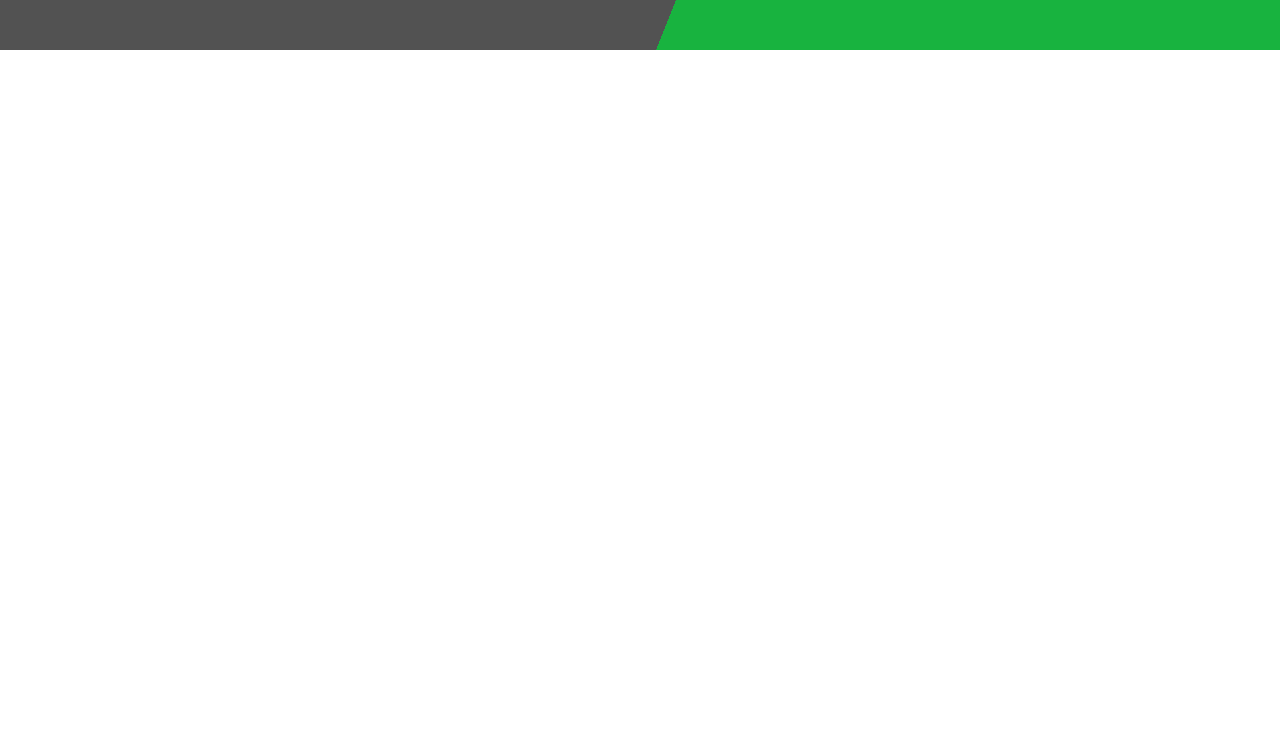
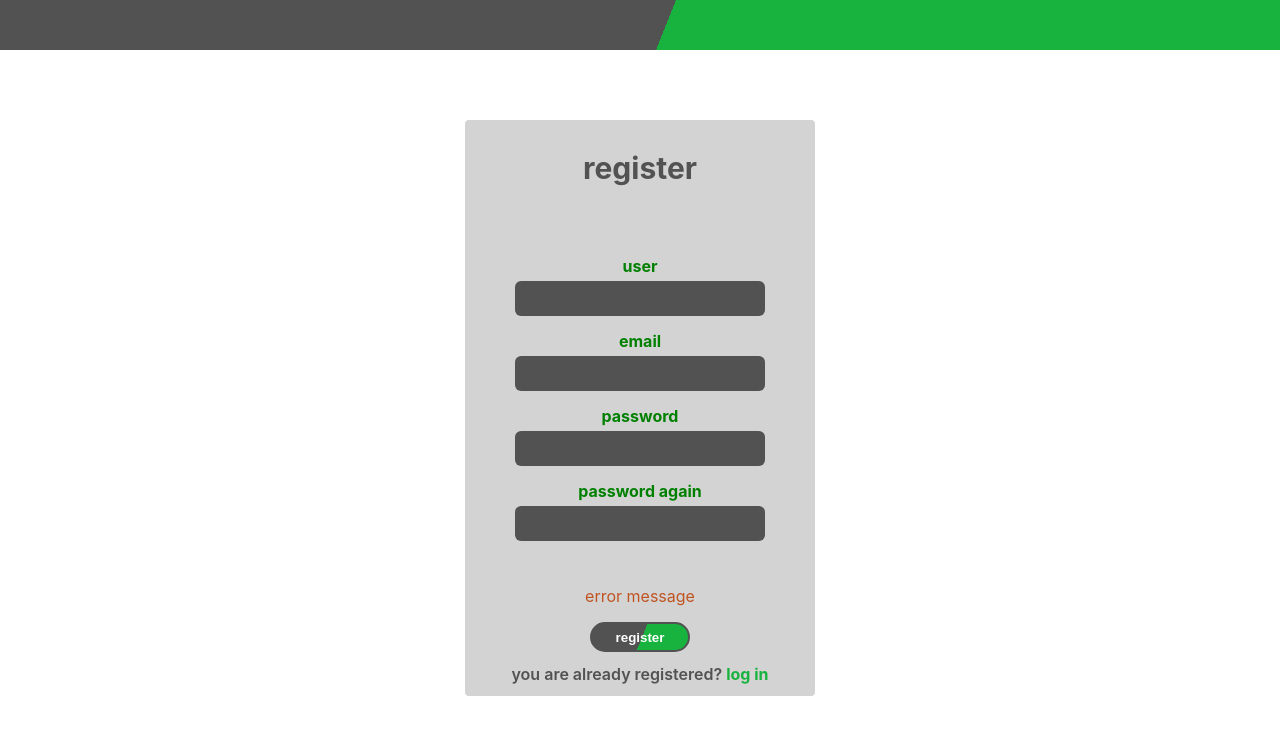
Before and after one commit to FrancoMartinPersonal/budgetMind, a React (Create React App) app in the folder client/budgetmind-client/: page /register in a window 1280 px wide. Shown: the top 734 px of the page. Built offline with nearby package versions, Linux system fonts and the light colour scheme; no server answers.

Commit message:
register style, no register while login  added

```diff
--- a/client/budgetmind-client/public/index.html
+++ b/client/budgetmind-client/public/index.html
@@ -24,7 +24,7 @@
       work correctly both with client-side routing and a non-root public URL.
       Learn how to configure a non-root public URL by running `npm run build`.
     -->
-    <title>React App</title>
+    <title>budgetMind</title>
   </head>
   <body>
     <noscript>You need to enable JavaScript to run this app.</noscript>
--- a/client/budgetmind-client/src/App.tsx
+++ b/client/budgetmind-client/src/App.tsx
@@ -1,10 +1,18 @@
-import React from 'react'
+import React, { useEffect } from 'react'
 import { BrowserRouter, Route, Routes } from 'react-router-dom'
 import styled from 'styled-components'
 import NavScreen from './screens/NavScreen'
 import LandingScreen from './screens/LandingScreen';
 import RegisterScreen from './screens/RegisterScreen';
 import HomeScreen from './screens/HomeScreen';
+import { loadCookie } from './components/Cookies';
+import { ValidateAction } from './actions/actions';
+import { authRedirect } from './components/Auth';
+import useLog from './hooks/useLog';
+import { useNavigate } from 'react-router';
+import MainScreen from './screens/MainScreen';
+
+
 
 function App() {
   return (
@@ -13,9 +21,9 @@ function App() {
       <NavScreen />
       <Routes>
 
-        <Route path="/" element={<LandingScreen />} />
+        <Route path="/" element={<MainScreen />} />
+
         <Route path="/register" element={<RegisterScreen />} />
-        <Route path="/home" element={<HomeScreen />} />
 
       </Routes>
     </BrowserRouter>
--- a/client/budgetmind-client/src/components/Auth.tsx
+++ b/client/budgetmind-client/src/components/Auth.tsx
@@ -1,7 +1,8 @@
 import useLog from '../hooks/useLog';
 import { useNavigate } from 'react-router-dom';
 import React from 'react';
-import { InterfaceAuth } from '../constants/constants';
+import { InterfaceAuth, InterfaceLogin } from '../constants/constants';
+import { saveCookie, loadCookie } from './Cookies';
 
 // interface AuthInterface {
 
@@ -10,13 +11,8 @@ import { InterfaceAuth } from '../constants/constants';
 
 //it is specified the routh once you validate de token
 
-interface localAuth {
-    navigate: any
-    navigateStr:any,
 
-}
-
-export function auth({auth,info}:InterfaceAuth,navigate:any|undefined,route:any|undefined) {
+export function authRedirect({auth,info}:InterfaceAuth,navigate:any|undefined,route:any|undefined) {
 
 
     if (auth) {
@@ -27,3 +23,19 @@ export function auth({auth,info}:InterfaceAuth,navigate:any|undefined,route:any|
     }
 
 }
+// export function loginCookieSaver(props: InterfaceLogin | undefined) {
+//     //const info = {date,id,mail,username}
+//     for (let name in props) {
+//         saveCookie({ name, value: props[name], time: 30 })
+//     }
+// }
+// export function loginCookieLoader() {
+//     const info = ["date","id","mail","username"]
+//     let log:{} = {}
+//     let name:string|null
+//     for (name in info) {
+//         name =loadCookie(name)
+//          log = {name}
+//     }
+//     return
+// }
--- a/client/budgetmind-client/src/constants/constants.tsx
+++ b/client/budgetmind-client/src/constants/constants.tsx
@@ -6,7 +6,7 @@ export enum ActionType {
 
 export interface InterfaceLogin {
 
-        mail?:string,
+        [mail:string]:string|undefined,
         username?:string,
         date:string,
         id:string
@@ -14,7 +14,7 @@ export interface InterfaceLogin {
 }
 export interface InterfaceAuth {
 
-    auth:boolean,
+    auth:boolean|undefined,
     info:{
         name?:string,
         message?:string
--- a/client/budgetmind-client/src/reducer/reducer.tsx
+++ b/client/budgetmind-client/src/reducer/reducer.tsx
@@ -10,7 +10,7 @@ const initialState = {
     },
     auth: {
         info: {},
-        auth: false,
+        auth: undefined,
         login: {
             date: '',
             mail: '',
--- a/client/budgetmind-client/src/screens/HomeScreen.tsx
+++ b/client/budgetmind-client/src/screens/HomeScreen.tsx
@@ -7,16 +7,20 @@ import { useDispatch, useSelector } from 'react-redux';
 import { RootState } from '../store/store';
 import { useNavigate } from 'react-router-dom';
 import { MainDiv } from '../themes/styledConstants';
+import useLog from '../hooks/useLog';
 
 export default function HomeScreen() {
-
+    const { authILoginLog } = useLog()
     useEffect(() => {
         //in this instance, we already have a token. we need to bring it to us with an endpoint
-    },[])
 
+    }, [])
+    console.log(authILoginLog)
     return (
         <MainDiv>
-            as
+            <h3>
+                welcome {authILoginLog?.user}
+            </h3>
         </MainDiv>
     )
 }
--- a/client/budgetmind-client/src/screens/RegisterScreen.tsx
+++ b/client/budgetmind-client/src/screens/RegisterScreen.tsx
@@ -1,11 +1,112 @@
-import React from 'react'
+import React, { useEffect, useState } from 'react'
+import styled from 'styled-components'
+import { authRedirect } from '../components/Auth';
+import useLog from '../hooks/useLog';
+import { ButtonSend, ErrorMessage, FormSend, LoginDiv, LoginInput, LoginMainText, LoginTag, LoginTagInputDiv, MainDiv, RegisterText, RegisterDiv, RegisterLink } from '../themes/styledConstants';
+import { useNavigate } from 'react-router-dom';
+import { loadCookie } from '../components/Cookies';
+import { useDispatch } from 'react-redux';
+import { bindActionCreators } from 'redux';
+import { allActions } from '../actions';
+
 
 function RegisterScreen() {
+    const { tokenLog, tokenMsgLog, authLog, authInfoLog, authILoginLog } = useLog()
+    const navigate = useNavigate()
+    let tokenLoaded = loadCookie('token')
+    const dispatch = useDispatch()
+    const { ValidateAction } = bindActionCreators(allActions, dispatch)
+    const [state, setState] = useState({
+        user: "",
+        mail: "",
+        password: "",
+        password2: ""
+
+    })
+
+
+    useEffect(() => {
+        ValidateAction(tokenLoaded)
+        console.log(tokenLoaded)
+        return () => {
+
+        }
+    }, [])
+    useEffect(() => {
+        if (authLog) {
+            alert("you're already login, log out to register")
+            navigate("/")
+        }
+        console.log(authLog)
+    }, [authLog])
+
+
+    const onChangeInputs = (e: any) => {
+        setState({
+            ...state,
+            [e.target.name]: e.target.value
+            //its save automaticaclly based in its name
+        })
+
+    }
+    const OnFormSend = (e:any) => {
+        e.preventDefault()
+
+    }
+
     return (
-        <div>
+        <MainDivRegister>
+            <LoginDiv>
+                <LoginMainText>
+                    register
+                </LoginMainText>
+                <FormSend onSubmit={e => OnFormSend(e)}>
+                    <LoginTagInputDiv>
+                        <LoginTag htmlFor='user'>
+                            user
+                        </LoginTag>
+                        <LoginInput type='text' name='user'  onChange={(e) => onChangeInputs(e)}
+                        value={state.user}/>
+                        <LoginTag htmlFor='email'>
+                            email
+                        </LoginTag>
+                        <LoginInput type='text' name='email'   onChange={(e) => onChangeInputs(e)}
+                        value={state.mail}/>
+                        <LoginTag htmlFor='password'>
+                            password
+                        </LoginTag>
+                        <LoginInput type='password' name='password'   onChange={(e) => onChangeInputs(e)}
+                        value={state.password}/>
+                        <LoginTag htmlFor='password2'>
+                            password again
+                        </LoginTag>
+                        <LoginInput type='password' name='password2'  onChange={(e) => onChangeInputs(e)}
+                        value={state.password2} />
+                    </LoginTagInputDiv>
+                    <ErrorMessage>
+                        error message
+                    </ErrorMessage>
+                    <ButtonSend>register</ButtonSend>
+                </FormSend>
+                < RegisterDiv>
 
-        </div>
+                    <RegisterText>
+                        you are already registered?
+                    </RegisterText>
+
+                    <RegisterLink to='/'>
+                        log in
+                    </RegisterLink>
+                </RegisterDiv>
+            </LoginDiv>
+        </MainDivRegister>
     )
 }
 
+const MainDivRegister = styled.div`
+display:flex;
+align-self:center;
+justify-content:center;
+`
+
 export default RegisterScreen
--- a/client/budgetmind-client/src/themes/styledConstants.tsx
+++ b/client/budgetmind-client/src/themes/styledConstants.tsx
@@ -1,4 +1,6 @@
-import styled from "styled-components";
+import styled, { css } from "styled-components";
+import { colors } from '../themes/Colors'
+import { Link, useNavigate } from 'react-router-dom';
 
 export const MainDiv = styled.div`
 display: flex;
@@ -6,3 +8,105 @@ flex-direction: row;
 justify-content: space-between;
 margin:10px 30px;
 `
+export const LoginDiv = styled.div`
+width: 350px;
+height: max-content;
+//border: 1px solid ${colors.secondary.main};
+border-radius: 4px;
+display: flex;
+flex-direction: column;
+background: #d3d3d3;
+align-self: center;
+//justify-content: space-around;
+margin: 70px 0;
+`
+export const LoginMainText = styled.h3`
+text-align: center;
+color: ${colors.secondary.main};
+font-size:30px;
+`
+export const LoginTagInputDiv = styled.div`
+display:flex;
+flex-direction: column;
+padding:15px 50px;
+margin:20px 0 ;
+color:green;
+`
+export const ButtonSend = styled.button`
+outline: none;
+background: ${_ => `linear-gradient(112deg, ${colors.secondary.main} 52%, ${colors.primary.main}  52%)`};
+border: 2px solid  ${colors.secondary.main};
+border-radius: 20px;
+font-weight: 700;
+display:flex;
+justify-content: center;
+align-items: center;
+height:30px;
+color:#ffffff;
+margin:0px auto;
+width: 100px;
+
+  transition: all .2s ease-out;
+
+
+
+&:hover {
+     ${css`
+   // transform: rotate(360deg);
+   border-radius: 1px;
+
+  `};
+
+  }
+
+`
+
+export const FormSend = styled.form`
+
+`
+export const LoginTag = styled.label`
+padding:5px;
+text-align: center;
+
+font-weight: 700;
+`
+export const LoginInput = styled.input`
+padding:10px ;
+border:none;
+font-weight: 700;
+color:white;
+text-rendering:geometricPrecision;
+border-radius: 6px;
+margin-bottom: 10px;
+background:  ${colors.secondary.main};
+&:focus {
+outline-color: white;
+}
+`
+
+export const RegisterDiv = styled.div`
+display: flex;
+align-self: center;
+flex-direction: row;
+margin: 10px;
+`
+export const RegisterText = styled.p`
+font-weight: 600;
+color:${colors.secondary.main};
+margin:2px;
+`
+export const RegisterLink = styled(Link)`
+margin:2px;
+text-decoration:none;
+font-weight: 700;
+color:${colors.primary.main};
+transition: all .2s ease-out;
+
+&:hover {
+    color:#4792a8;
+}
+`
+export const ErrorMessage = styled.p`
+color:#c05421;
+text-align: center;
+`
```
Also changed, not shown: client/budgetmind-client/src/screens/LoginScreen.tsx (+6 -136 lines).
